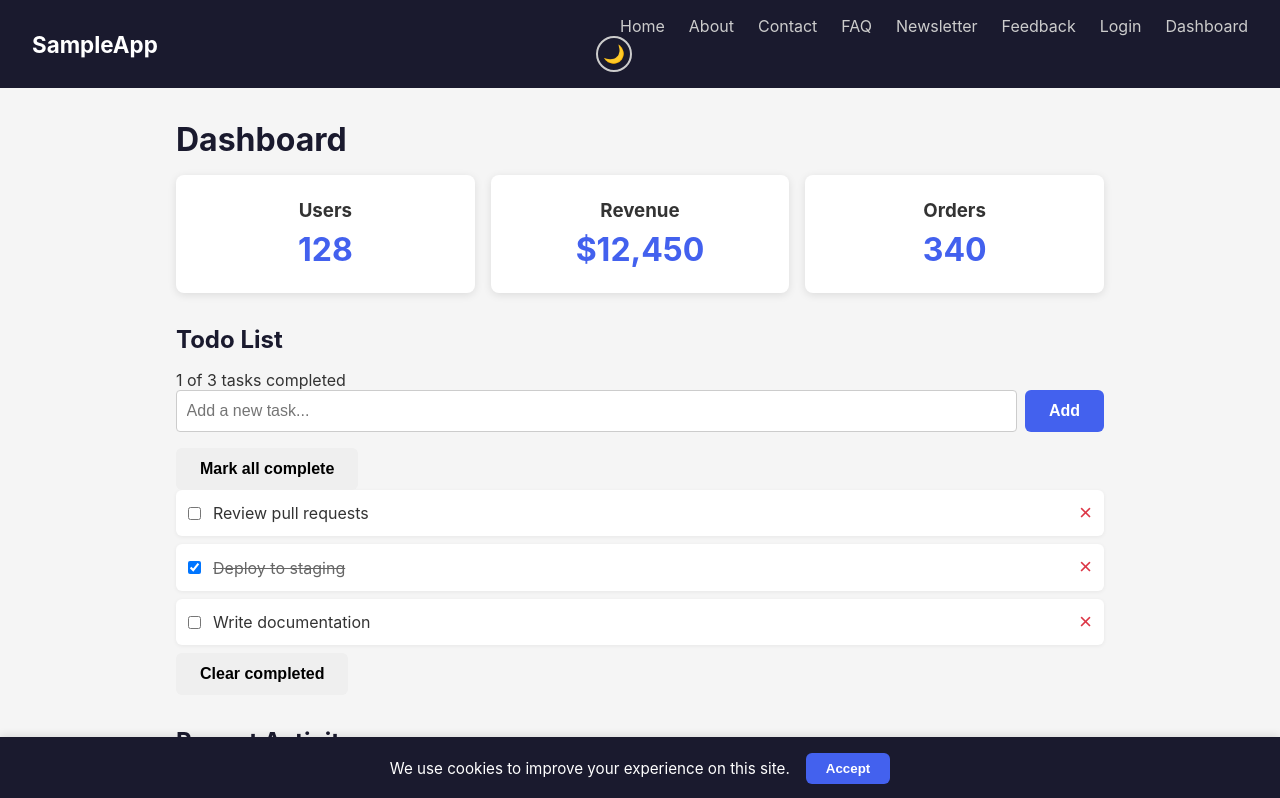
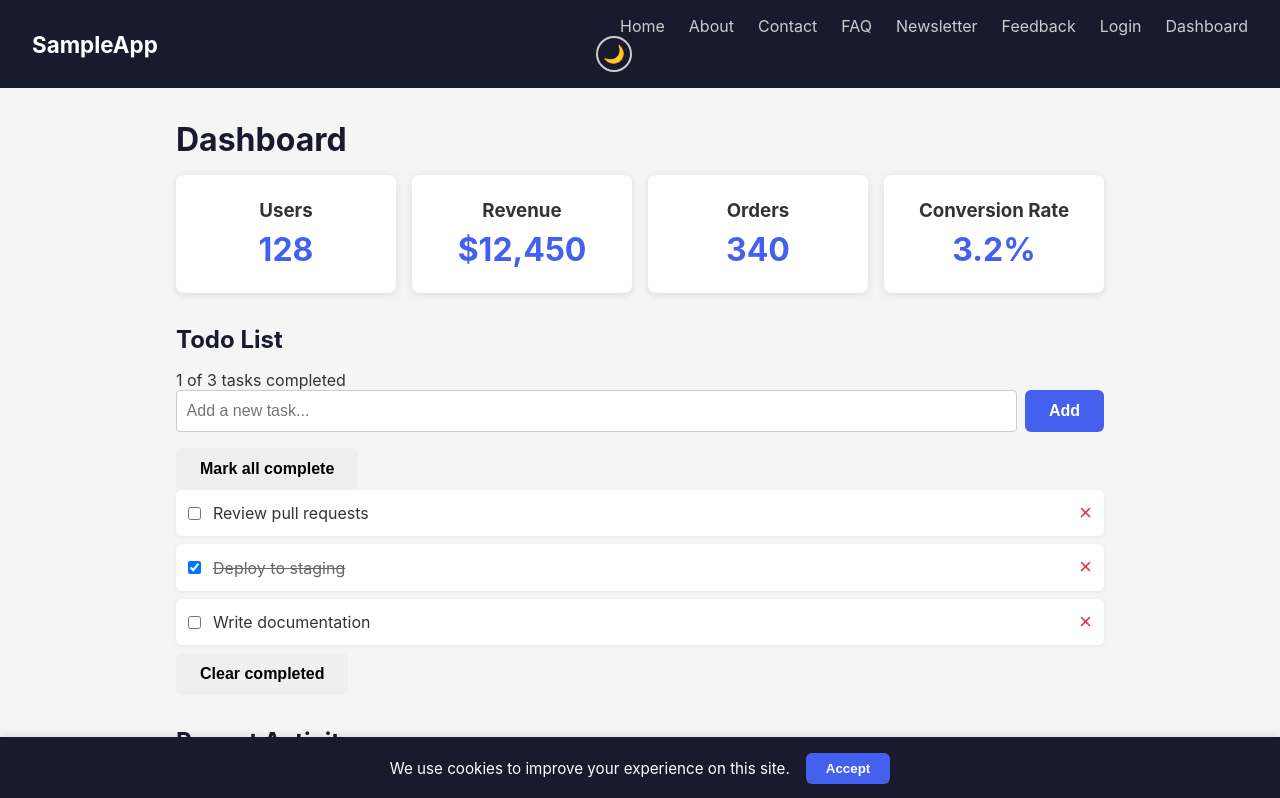
Before and after one commit to microsoft/sample-webapp, a React (Create React App) app: page /dashboard in a window 1280 px wide. Shown: the top 798 px of the page. Built offline with nearby package versions, Linux system fonts and the light colour scheme.

Commit message:
feat: add Conversion Rate stat card to Dashboard

```diff
--- a/src/pages/Dashboard.js
+++ b/src/pages/Dashboard.js
@@ -17,6 +17,7 @@ const stats = [
   { id: 'user-count', label: 'Users', value: '128' },
   { id: 'revenue', label: 'Revenue', value: '$12,450' },
   { id: 'order-count', label: 'Orders', value: '340' },
+  { id: 'conversion-rate', label: 'Conversion Rate', value: '3.2%' },
 ];
 
 function Dashboard() {
```
